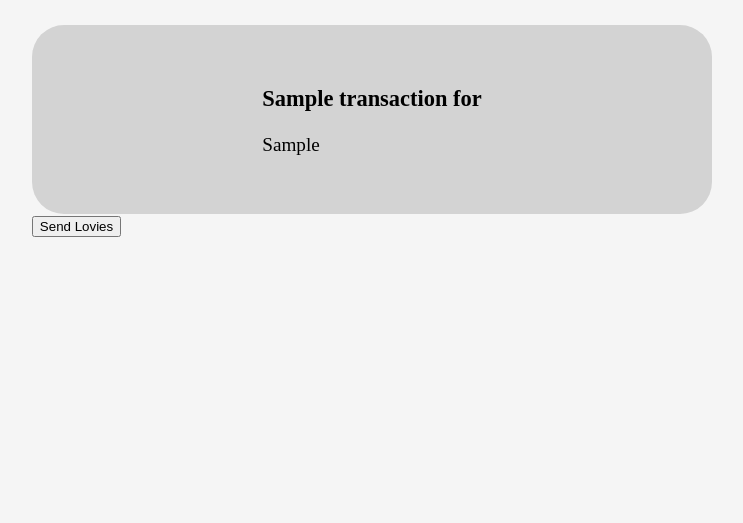
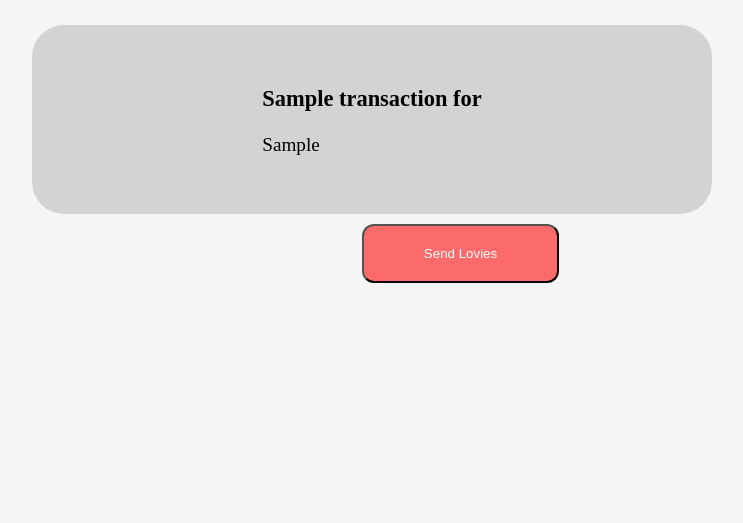
Before and after one commit to MrDrDAVID/Lovemo, a Django app: template lovemo/main_app/templates/main_app/index.html in a window 1280 px wide. Shown: the part 75-598 px from the top of the page, without its empty margins (268-1011 px from the left). Run offline with Django 3.2, Linux system fonts and the light colour scheme; the template is opened without the code that fills it: most values are stand-ins (such as "Sample title", 1, 10 or a date in 2020).

Commit message:
more stuff done

```diff
--- a/lovemo/main_app/forms.py
+++ b/lovemo/main_app/forms.py
@@ -4,3 +4,6 @@
     payment_to = forms.CharField(label='to', max_length=30)
     amount_paid = forms.IntegerField(label='amount')
     payment_for = forms.CharField(label='for', widget=forms.Textarea())
+
+class NewComment(forms.Form) :
+    comment = forms.CharField(label='New comment', widget=forms.Textarea())
--- a/lovemo/main_app/models.py
+++ b/lovemo/main_app/models.py
@@ -21,7 +21,7 @@
     likes = models.IntegerField(default=0)
 
     def __str__(self) :
-        formatted_str = self.payment_from + ' paid ' + self.payment_to + f' {self.amount_payed} lovies'
+        formatted_str = self.payment_from + ' paid ' + self.payment_to + ' {:,} lovies'.format(self.amount_payed)
         return formatted_str
 
     class Meta :
--- a/lovemo/main_app/static/styles/style.css
+++ b/lovemo/main_app/static/styles/style.css
@@ -70,3 +70,21 @@
     text-align: center;
     opacity: 90%;
 }
+
+#send-lovies-btn {
+    margin-top: 10px;
+    margin-left: 330px;
+    padding: 20px 60px;
+    background-color: rgba(253, 75, 75, 0.808);
+    display: inline-block;
+    border-radius: 12px;
+    color: white;
+}
+
+#send-lovies-btn:hover {
+    background-color: rgb(250, 49, 49);
+    color:white;
+    -webkit-transform: scale(.9);
+    -ms-transform: scale(.9);
+    transform: scale(.9);
+}
--- a/lovemo/main_app/templates/main_app/index.html
+++ b/lovemo/main_app/templates/main_app/index.html
@@ -11,5 +11,5 @@
                 {% endif %}
             {% endfor %}
         </div>
-        <a href="/create_transaction"><button>Send Lovies</button></a>
+        <a href="/create_transaction"><button id="send-lovies-btn">Send Lovies</button></a>
 {% endblock %}
--- a/lovemo/main_app/templates/main_app/transaction.html
+++ b/lovemo/main_app/templates/main_app/transaction.html
@@ -12,5 +12,6 @@
             <h3>{{comment}}</h3>
         {% endfor %}
         <p>{{transaction.date_of_transaction}}</p>
+        <form method="POST" action="/transaction/"
     </div>
 {% endblock %}
--- a/lovemo/main_app/views.py
+++ b/lovemo/main_app/views.py
@@ -1,7 +1,7 @@
 from django.shortcuts import render, redirect
 from django.http import HttpResponseRedirect
 from .models import Transactions, EarnLoviesOrBuy, Boo
-from .forms import SendLovies
+from .forms import SendLovies, NewComment
 
 # Create your views here.
 def index(request) :
@@ -18,8 +18,9 @@
     '''View for more detailed transaction'''
     transaction = Transactions.objects.get(id=id)
     comments = transaction.comments_set.all()
+    new_comment = NewComment()
 
-    return render(request, 'main_app/transaction.html', {'transaction':transaction, 'comments':comments})
+    return render(request, 'main_app/transaction.html', {'transaction':transaction, 'comments':comments, 'form':new_comment})
 
 def create_transaction(request) :
     '''Creating a new transaction'''
```
